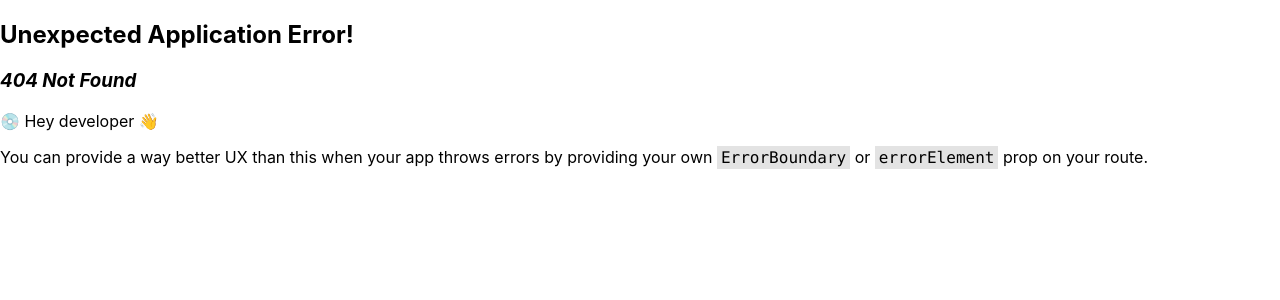
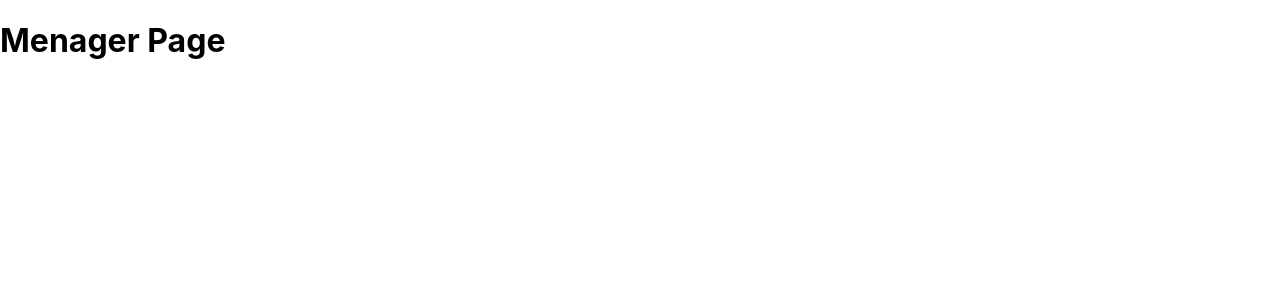
Before and after one commit to TomaszKoniecznyIT/tgb, a React (Create React App) app: page /manager in a window 1280 px wide. Before the commit this address had no page. Shown: the top 300 px of the page. Built offline with nearby package versions, Linux system fonts and the light colour scheme.

Commit message:
adding ManagerPage

```diff
--- a/src/App.js
+++ b/src/App.js
@@ -1,11 +1,13 @@
 import { RouterProvider, createBrowserRouter } from "react-router-dom";
 import HomePage from "./pages/Home";
+import ManagerPage from "./pages/Manager";
 
 const router = createBrowserRouter([
   {
     path: "/",
     element: <HomePage />,
   },
+  { path: "manager", element: <ManagerPage /> },
 ]);
 
 function App() {
--- /dev/null
+++ b/src/pages/Manager.js
@@ -0,0 +1,5 @@
+function ManagerPage() {
+  return <h1>Menager Page</h1>;
+}
+
+export default ManagerPage;
```
